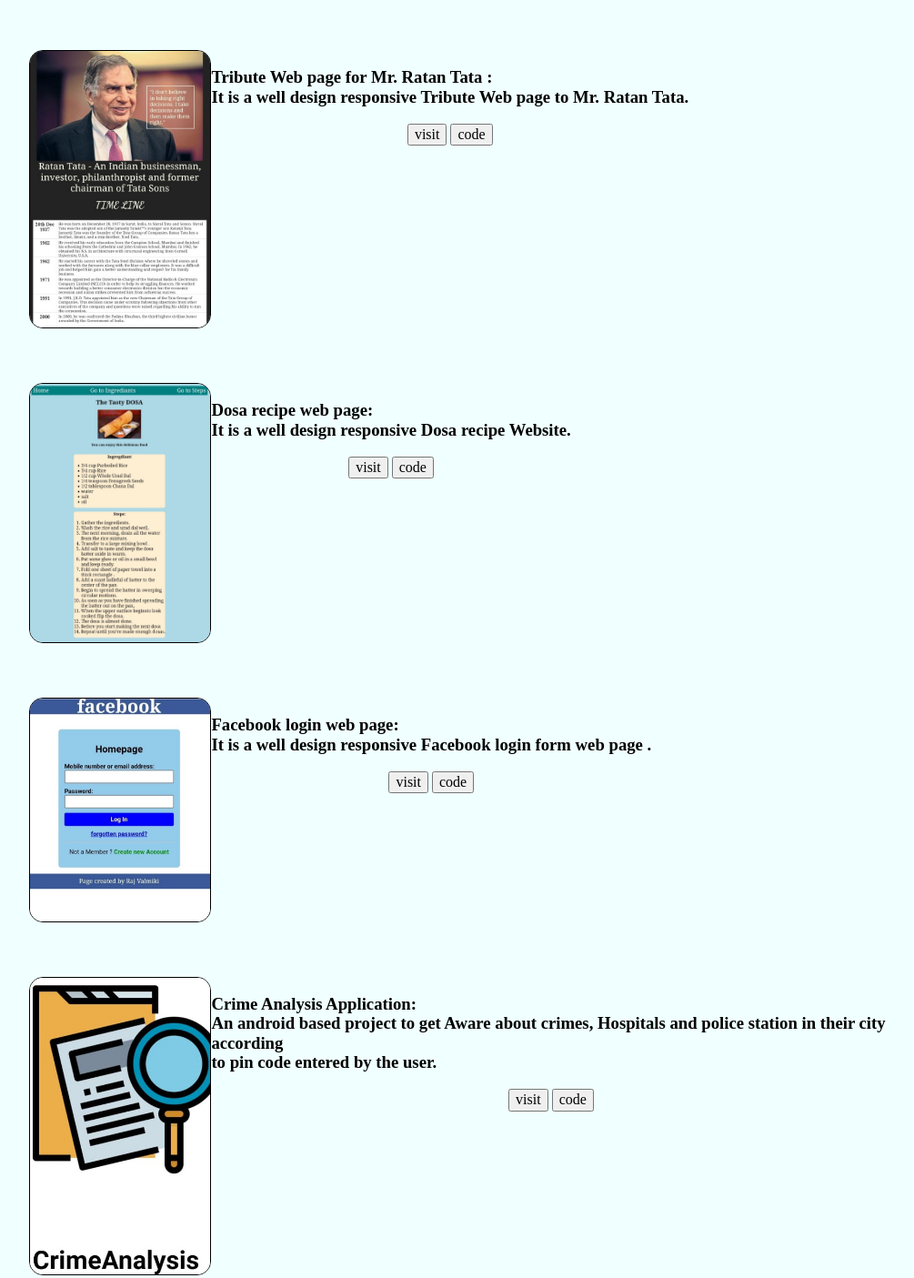
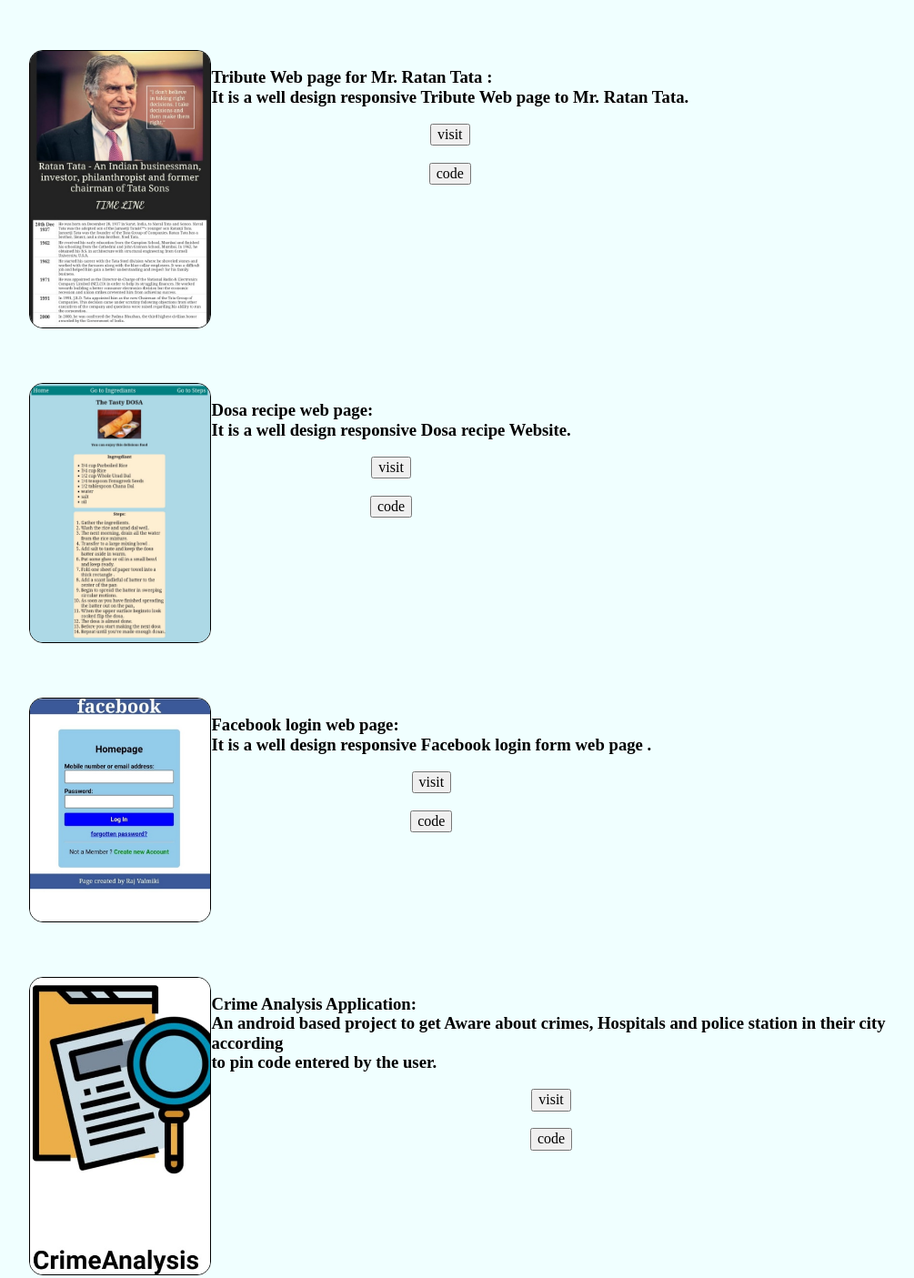
Before and after one commit to Valmikiraj/Valmikiraj.Porfolio.github.io, a plain HTML site: page index.html in a window 1280 px wide. Shown: the part 2520-3925 px from the top of the page at 91% size, without its empty margins (134-1139 px from the left). Drawn offline with nearby package versions, Linux system fonts and the light colour scheme.

Commit message:
Update index.html
make changes in code and visit button of the projects section.

```diff
--- a/index.html
+++ b/index.html
@@ -57,7 +57,7 @@
 				<div class="text">
 					<h3  align="left">Tribute Web page for Mr. Ratan Tata :<br> It is a well design responsive Tribute Web page to Mr. Ratan Tata.</h3>
  						<div class="btn" id="button">
-							<a href="https://valmikiraj.github.io/Tribute.github.io/" target="_blank"><button class="visit" id="button">visit</button></a>
+							<a href="https://valmikiraj.github.io/Tribute.github.io/" target="_blank"><button class="visit" id="button">visit</button></a><br><br>
 							<a href="https://github.com/Valmikiraj/Tribute.github.io" target="_blank"><button class="code" id="button">code</button></a>
 						</div>
 				</div>
@@ -68,7 +68,7 @@
 				<div class="text">
 					<h3 align="left">Dosa recipe web page:<br>It is a well design responsive Dosa recipe Website.</h3>
  						<div class="btn">
-							<a href="https://valmikiraj.github.io/DosaRecipe.github.io/" target="_blank"><button class="visit">visit</button></a>
+							<a href="https://valmikiraj.github.io/DosaRecipe.github.io/" target="_blank"><button class="visit">visit</button></a><br><br>
 							<a href="https://github.com/Valmikiraj/DosaRecipe.github.io" target="_blank"><button class="code">code</button></a>
 						</div>
 				</div>
@@ -79,7 +79,7 @@
 				<div class="text">
 					<h3  align="left">Facebook login  web page:<br> It is a well design responsive Facebook login  form web page .</h3>
  						<div class="btn">
-							<a href="https://valmikiraj.github.io/Fblogin.github.io/" target="_blank"><button class="visit" id="button">visit</button></a>
+							<a href="https://valmikiraj.github.io/Fblogin.github.io/" target="_blank"><button class="visit" id="button">visit</button></a><br><br>
 							<a href="https://github.com/Valmikiraj/Fblogin.github.io" target="_blank"><button class="code" id="button">code</button></a>
 						</div>
 				</div>
@@ -91,7 +91,7 @@
 				<div class="text">
 					<h3  align="left">Crime Analysis Application:<br> An android based project to get Aware about crimes, Hospitals and police station in their city according <br>to pin code entered by the user.</h3>
  						<div class="btn">
-							<a href="https://drive.google.com/folderview?id=18TON-9847kBPflcuT4pH3AXZ28mEFwwt" target="_blank"><button class="visit" id="button">visit</button></a>
+							<a href="https://drive.google.com/folderview?id=18TON-9847kBPflcuT4pH3AXZ28mEFwwt" target="_blank"><button class="visit" id="button">visit</button></a><br><br>
 							<a href="https://github.com/Valmikiraj/Crime__analysis__application" target="_blank"><button class="code" id="button">code</button></a>
 						</div>
 				</div>
```
